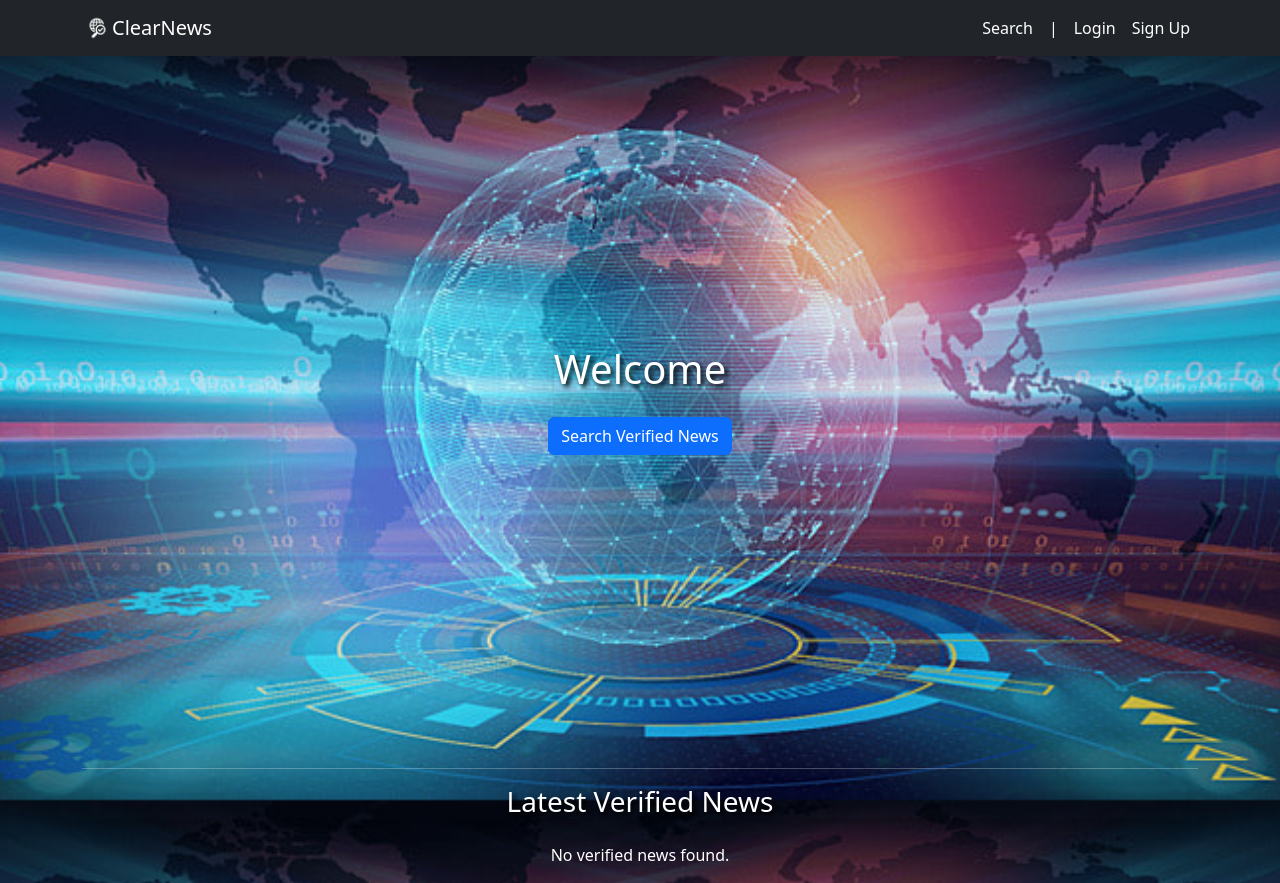
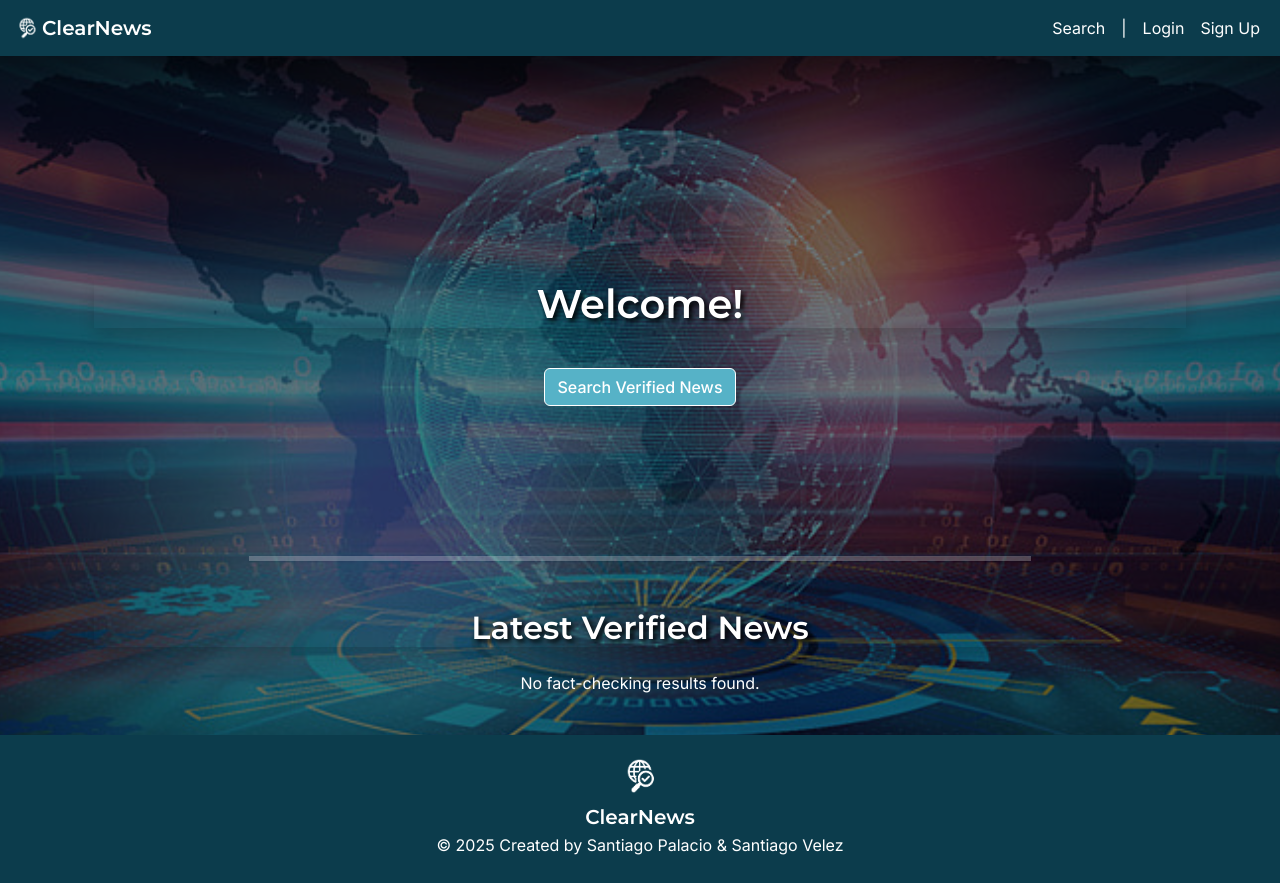
Before and after one commit to ThePalace-EAFIT/ClearNews, a Django app: page / in a window 1280 px wide. After the commit the page ends 855 px from the top, so only its background shows below. Run offline with Django 5.2, Linux system fonts and the light colour scheme.

Commit message:
Fix on the verification

```diff
--- /dev/null
+++ b/ClearNews/static/css/custom.css
@@ -0,0 +1,90 @@
+:root {
+    --primary-color: #0C3C4C;
+    --secondary-color: #56B2C7;
+    --accent-color: #F4B400;
+    --light-bg: #F8F9FA;
+    --dark-text: #212529;
+}
+
+body {
+    font-family: 'Inter', sans-serif;
+    background-color: var(--light-bg);
+    color: var(--dark-text);
+}
+
+h1, h2, h3, h4, h5, h6, .navbar-brand {
+    font-family: 'Montserrat', sans-serif;
+}
+
+.btn {
+    border: var(--primary-color) 1px solid;
+    font-weight: 500;
+}
+
+.btn-primary {
+    background-color: var(--secondary-color);
+    border-color: var(--primary-color) 1px solid;
+}
+
+.btn-primary:hover {
+    background-color: var(--primary-color);
+    border-color: 1px solid black;
+}
+
+.btn-accent {
+    background-color: var(--accent-color);
+    color: #fff;
+    border: none;
+}
+
+.btn-accent:hover {
+    background-color: #d99d00;
+    color: #fff;
+}
+
+/* Footer */
+footer {
+    background-color: var(--primary-color) !important;
+}
+
+/* Card Styling */
+.card {
+    background-color: white;
+    border-left: 4px solid var(--primary-color);
+}
+
+/* Customize navbar */
+.navbar {
+    background-color: #0C3C4C !important;
+}
+
+.nav-link, .navbar-brand {
+    color: #fff !important;
+}
+
+.nav-link:hover {
+    color: var(--accent-color) !important;
+}
+
+html, body {
+    height: 100%;
+    margin: 0;
+    padding: 0;
+}
+
+body {
+    display: flex;
+    flex-direction: column;
+}
+
+main {
+    flex: 1;
+}
+
+footer {
+    background-color: #0C3C4C;
+    color: white;
+    padding: 1rem;
+    text-align: center;
+    width: 100%;
+}
--- a/ClearNews/templates/base.html
+++ b/ClearNews/templates/base.html
@@ -3,6 +3,9 @@
 <html lang="en">
 
 <head>
+    <!-- Google Fonts: Montserrat for headlines, Inter for body text -->
+    <link href="https://fonts.googleapis.com/css2?family=Inter:wght@300;400;500&family=Montserrat:wght@600;700&display=swap" rel="stylesheet">
+
     <meta charset="UTF-8">
     <meta name="viewport" content="width=device-width, initial-scale=1.0">
     <title>ClearNews</title>
@@ -11,16 +14,18 @@
     <script src="https://cdn.jsdelivr.net/npm/bootstrap@5.3.3/dist/js/bootstrap.bundle.min.js"
         integrity="sha384-YvpcrYf0tY3lHB60NNkmXc5s9fDVZLESaAA55NDzOxhy9GkcIdslK1eN7N6jIeHz" crossorigin="anonymous">
     </script>
+
+    <link rel="stylesheet" href="{% static 'css/custom.css' %}">
+
     <style>
         body {
-            background: url('/static/images/background.jpg') no-repeat center center fixed;
-            background-size: cover;
+        background:
+            linear-gradient(rgba(0, 0, 0, 0.5), rgba(0, 0, 0, 0.5)),
+            url('/static/images/background.jpg') no-repeat center center fixed;
+        background-size: cover;
         }
 
-        .navbar {
-            background: rgba(0, 0, 0, 0.8);
-        }
-
+        .navbar,
         .navbar-brand,
         .nav-link {
             color: white !important;
@@ -45,9 +50,9 @@
 </head>
 
 <body>
-    <div>
-        <nav class="navbar navbar-expand-lg navbar-dark bg-dark">
-            <div class="container">
+    <!-- NAVBAR -->
+        <nav class="navbar navbar-expand-lg navbar-dark ">
+            <div class="container-fluid">
                 <a class="navbar-brand d-flex align-items-center" href="{% url 'home' %}">
                     <img src="{% static 'images/logo.png' %}" alt="Logo" width="30" height="30" class="d-inline-block align-top">
                     ClearNews
@@ -56,46 +61,53 @@
                     <ul class="navbar-nav align-items-center">
                         {% if user.is_authenticated %}
                             <li class="nav-item">
-                                <a class="nav-link text-white" href="{% url 'verification:verify_link' %}">Verify</a>
+                                <a class="nav-link" href="{% url 'verification:verify_link' %}">Verify</a>
                             </li>
                             <li class="nav-item">
-                                <a class="nav-link text-white" href="{% url 'search' %}">Search</a>
+                                <a class="nav-link" href="{% url 'search' %}">Search</a>
                             </li>
-
                             <li class="nav-item">
                                 <span class="text-white mx-2">|</span>
                             </li>
-
                             <li class="nav-item">
-                                <a class="nav-link text-white" href="{% url 'logout' %}">Logout  [{{ user.username }}] </a>
+                                <a class="nav-link" href="{% url 'logout' %}">Logout [{{ user.username }}]</a>
                             </li>
                         {% else %}
                             <li class="nav-item">
-                                <a class="nav-link text-white" href="{% url 'search' %}">Search</a>
+                                <a class="nav-link" href="{% url 'search' %}">Search</a>
                             </li>
-
                             <li class="nav-item">
                                 <span class="text-white mx-2">|</span>
                             </li>
-
                             <li class="nav-item">
-                                <a class="nav-link text-white" href="{% url 'login' %}">Login</a>
+                                <a class="nav-link" href="{% url 'login' %}">Login</a>
                             </li>
                             <li class="nav-item">
-                                <a class="nav-link text-white" href="{% url 'signup' %}">Sign Up</a>
+                                <a class="nav-link" href="{% url 'signup' %}">Sign Up</a>
                             </li>
                         {% endif %}
                     </ul>
-
                 </div>
             </div>
         </nav>
-    </div>
 
-    <div class="container mt-4">
+    <!-- MAIN CONTENT -->
+    <main class="flex-grow-1 container my-4">
         {% block content %}
         {% endblock content %}
-    </div>
+    </main>
+
+    <!-- FOOTER -->
+    <footer>
+        <div class="container">
+            <div class="d-flex flex-column align-items-center">
+                <img src="{% static 'images/logo.png' %}" alt="ClearNews Logo" width="50" class="mb-1">
+                <h5 class="mb-1">ClearNews</h5>
+                <p class="mb-0">&copy; 2025 Created by Santiago Palacio & Santiago Velez</p>
+            </div>
+        </div>
+    </footer>
+
 
 </body>
 
--- a/ClearNews/templates/home.html
+++ b/ClearNews/templates/home.html
@@ -1,38 +1,65 @@
 {% extends 'base.html' %}
 
 {% block content %}
-<div class="text-white text-center search-container">
+<div class="container text-center text-white" style="margin-top: 200px; margin-bottom: 150px;">
     {% if authenticated %}
-        <h1 class="shadow">Welcome {{ user.username }}</h1>
-        <a href="{% url 'verification:verify_link' %}" class="btn btn-success mt-3">Verify News</a>
-        <a href="{% url 'search' %}" class="btn btn-primary mt-2">Search Verified News</a>
+        <h1 class="shadow">Welcome {{ user.username }} !</h1>
+        <div class="d-flex justify-content-center gap-3 mb-4"></div>
+            <a href="{% url 'verification:verify_link' %}" class="btn btn-primary mt-2">Verify News</a>
+            <a href="{% url 'search' %}" class="btn btn-primary mt-2">Search Verified News</a>
+        </div>
     {% else %}
-        <h1 class="shadow">Welcome</h1>
-        <a href="{% url 'search' %}" class="btn btn-primary mt-3">Search Verified News</a>
+        <h1 class="shadow">Welcome!</h1>
+        <div class="d-flex justify-content-center gap-3 mb-4"></div>
+            <a href="{% url 'search' %}" class="btn btn-primary mt-2">Search Verified News</a>
+        </div>
     {% endif %}
 </div>
 
-<hr class="text-white mt-5">
+<hr style="border-top: 5px solid #ffffff; width: 70%; margin: 20px auto 40px auto;">
 
-<div class="container text-white">
-    <h3 class="shadow text-center">Latest Verified News</h3>
-    <div class="row justify-content-center mt-4">
-        {% for news in latest_news %}
-            <div class="col-md-10 mb-3">
-                <div class="card bg-light shadow">
-                    <div class="card-body">
-                        <h5 class="card-title">{{ news.text }}</h5>
-                        {% if news.claimReview %}
-                            <p class="card-text"><strong>Source:</strong> {{ news.claimReview.0.publisher.name }}</p>
-                            <p class="card-text"><strong>Rating:</strong> {{ news.claimReview.0.textualRating }}</p>
-                            <a href="{{ news.claimReview.0.url }}" target="_blank" class="btn btn-sm btn-dark">Read More</a>
-                        {% endif %}
-                    </div>
+<div class="container mt-5">
+    <h2 class="text-white text-center shadow my-4">Latest Verified News</h2>
+
+    {% if latest_news %}
+        {% for claim in latest_news %}
+            <div class="card my-3 shadow-lg">
+                <div class="card-body">
+                    <h5 class="card-title">{{ claim.text|default:"No data" }}</h5>
+
+                    {% if claim.claimReview %}
+                        {% for review in claim.claimReview %}
+                            <p class="card-text">
+                                <strong>Verified by:</strong> {{ review.publisher.name|default:"No data" }} <br>
+                                <strong>Review:</strong> {{ review.textualRating|default:"No data" }} <br>
+                                <strong>Review Date:</strong> {{ review.reviewDate|default:"No data" }} <br>
+
+                                {% if review.languageCode == 'en' %}
+                                    <strong>Language:</strong> English<br>
+                                {% elif review.languageCode == 'es' %}
+                                    <strong>Language:</strong> Spanish<br>
+                                {% elif review.languageCode == 'pt' %}
+                                    <strong>Language:</strong> Portuguese<br>
+                                {% else %}
+                                    <strong>Language:</strong> {{ review.languageCode|default:"No data" }}<br>
+                                {% endif %}
+
+                                {% if review.url %}
+                                    <a href="{{ review.url }}" target="_blank" class="btn btn-primary mt-3">See article</a>
+                                {% else %}
+                                    <p class="text-muted">No article link available.</p>
+                                {% endif %}
+                            </p>
+                        {% endfor %}
+                    {% else %}
+                        <p class="text-muted">No fact-checking review data available.</p>
+                    {% endif %}
                 </div>
             </div>
-        {% empty %}
-            <p class="text-center">No verified news found.</p>
         {% endfor %}
-    </div>
+    {% else %}
+        <p class="text-white text-center">No fact-checking results found.</p>
+    {% endif %}
 </div>
+
 {% endblock %}
--- a/Search/views.py
+++ b/Search/views.py
@@ -59,13 +59,13 @@ def home_view(request):
 
         if response.status_code == 200:
             data = response.json()
-            print(f"🔍 Respuesta de la API en home_view: {data}")
+            print(f"API Answer: {data}")
             latest_news = data.get("claims", [])
         else:
-            print(f"❌ Error al llamar a la API: {response.status_code} - {response.text}")
+            print(f"Error: {response.status_code} - {response.text}")
             latest_news = []
     else:
-        print("⚠️ Clave API de Google no encontrada en el entorno")
+        print("API key not found in environment variables.")
 
     return render(request, 'home.html', {
         'authenticated': request.user.is_authenticated,
--- a/requirements.txt
+++ b/requirements.txt
@@ -3,3 +3,4 @@ requests
 python-dotenv
 openai
 requests
+beautifulsoup4
--- a/verification/templates/form.html
+++ b/verification/templates/form.html
@@ -13,7 +13,7 @@
                 placeholder="Paste the news link here..."
                 required
             >
-            <button class="btn btn-success" type="submit">Verify</button>
+            <button class="btn btn-primary" type="submit">Verify</button>
         </div>
     </form>
 </div>
```
Also changed, not shown: verification/templates/ai_result.html (+49 -12 lines), verification/templates/processing.html (+7 -5 lines), verification/views.py (+84 -10 lines), db.sqlite3.
